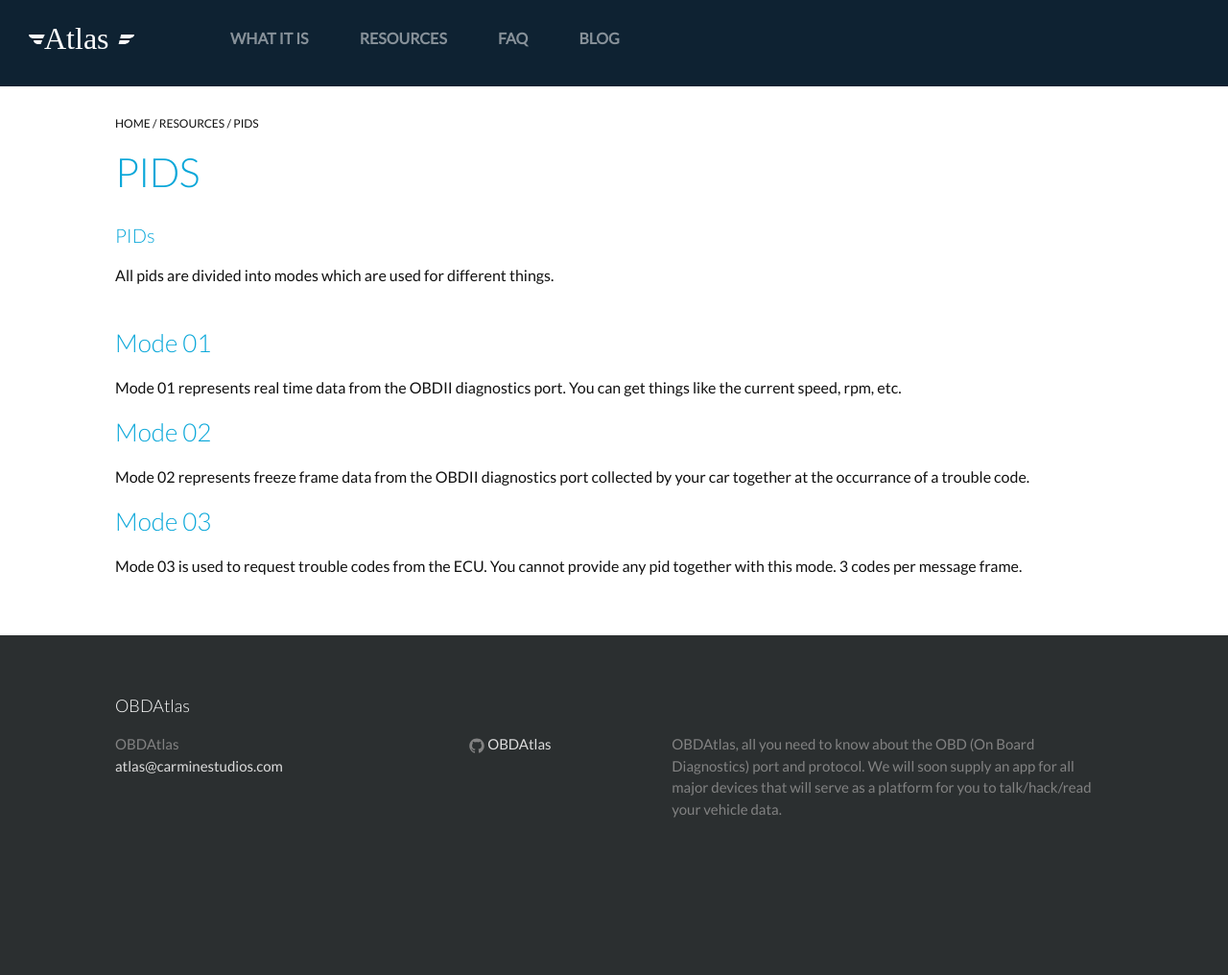
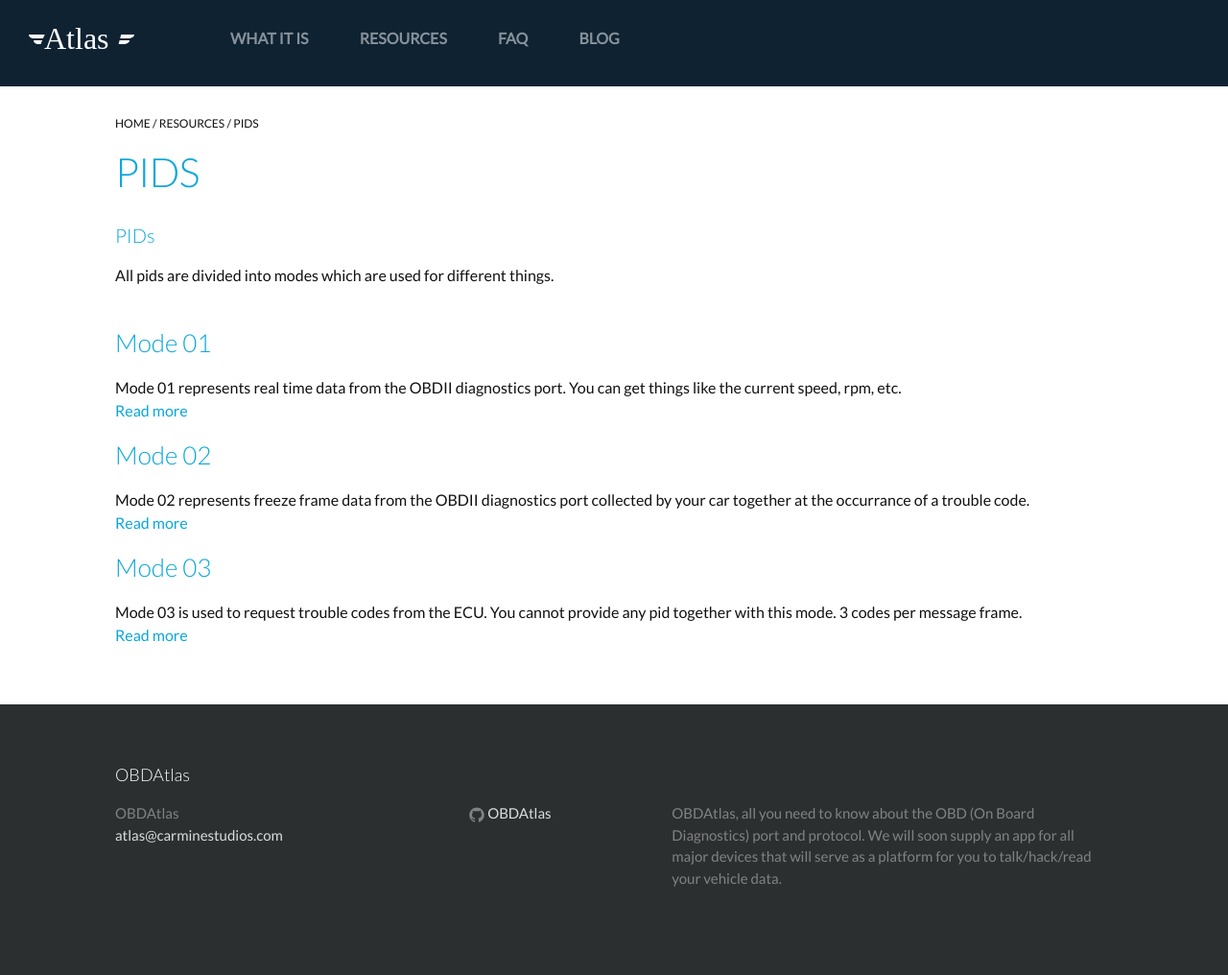
Before and after one commit to OBDAtlas/OBDAtlas.github.io, a Jekyll site: the page built from resources/pids/index.html, in a window 1280 px wide. Shown: the whole page at 96% size. Built offline with Jekyll 4.4.1, drawn with Linux system fonts in a browser that asks for light colours; before the commit the page ends 944 px from its top, so only the background shows below that.

Commit message:
Add "read more" links

```diff
--- a/resources/index.html
+++ b/resources/index.html
@@ -19,10 +19,14 @@
     <a href="{{ p.url | prepend: site.baseurl }}">
       <h3>{{p.title}}</h3>
     </a>
-    {% if p.description %}
     <p>
-      {{ p.description }}
+      {% if p.description %}
+        {{ p.description }}
+        <br>
+      {% endif %}
+      <a href="{{ p.url | prepend: site.baseurl }}">
+        Read more
+      </a>
     </p>
-    {% endif %}
   {% endif %}
 {% endfor %}
--- a/resources/pids/index.html
+++ b/resources/pids/index.html
@@ -18,10 +18,14 @@
     <a href="{{ p.url | prepend: site.baseurl }}">
       <h3>{{p.title}}</h3>
     </a>
-    {% if p.description %}
     <p>
-      {{ p.description }}
+      {% if p.description %}
+        {{ p.description }}
+        <br>
+      {% endif %}
+      <a href="{{ p.url | prepend: site.baseurl }}">
+        Read more
+      </a>
     </p>
-    {% endif %}
   {% endif %}
 {% endfor %}
```
